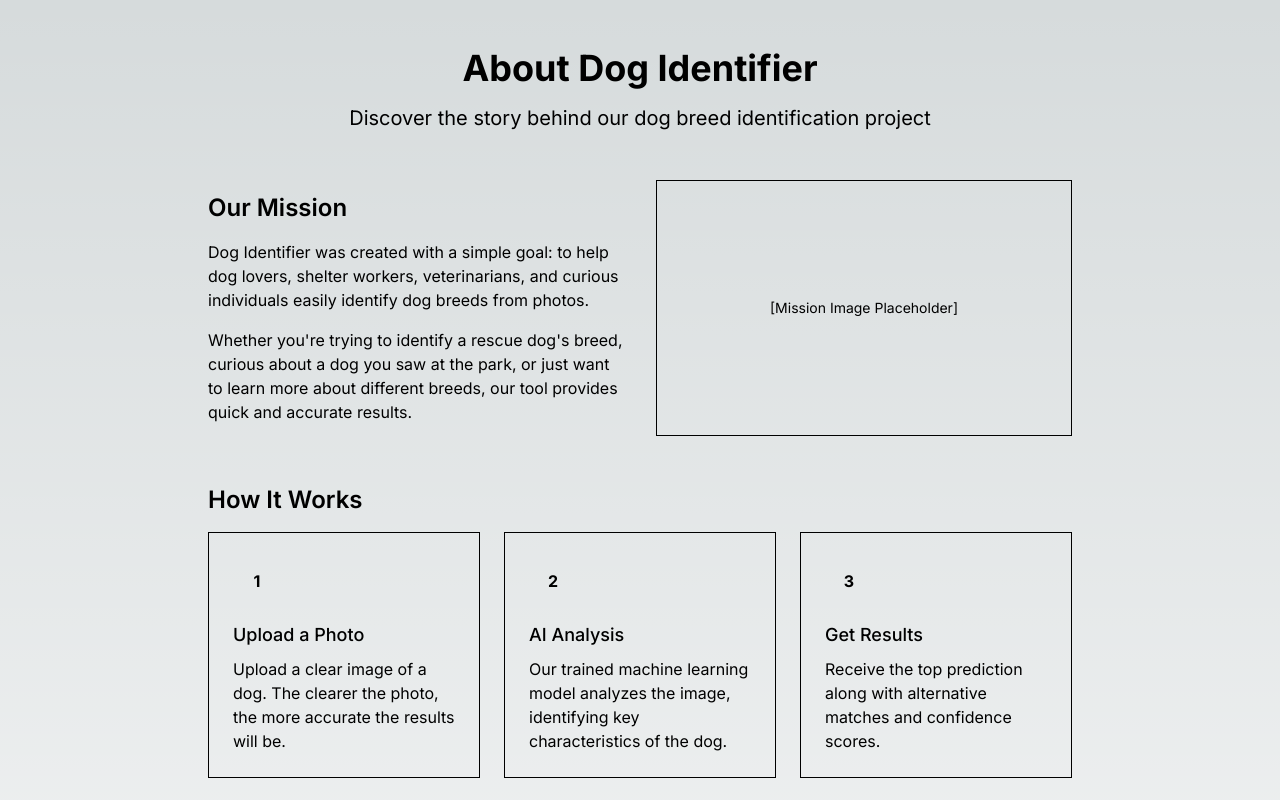
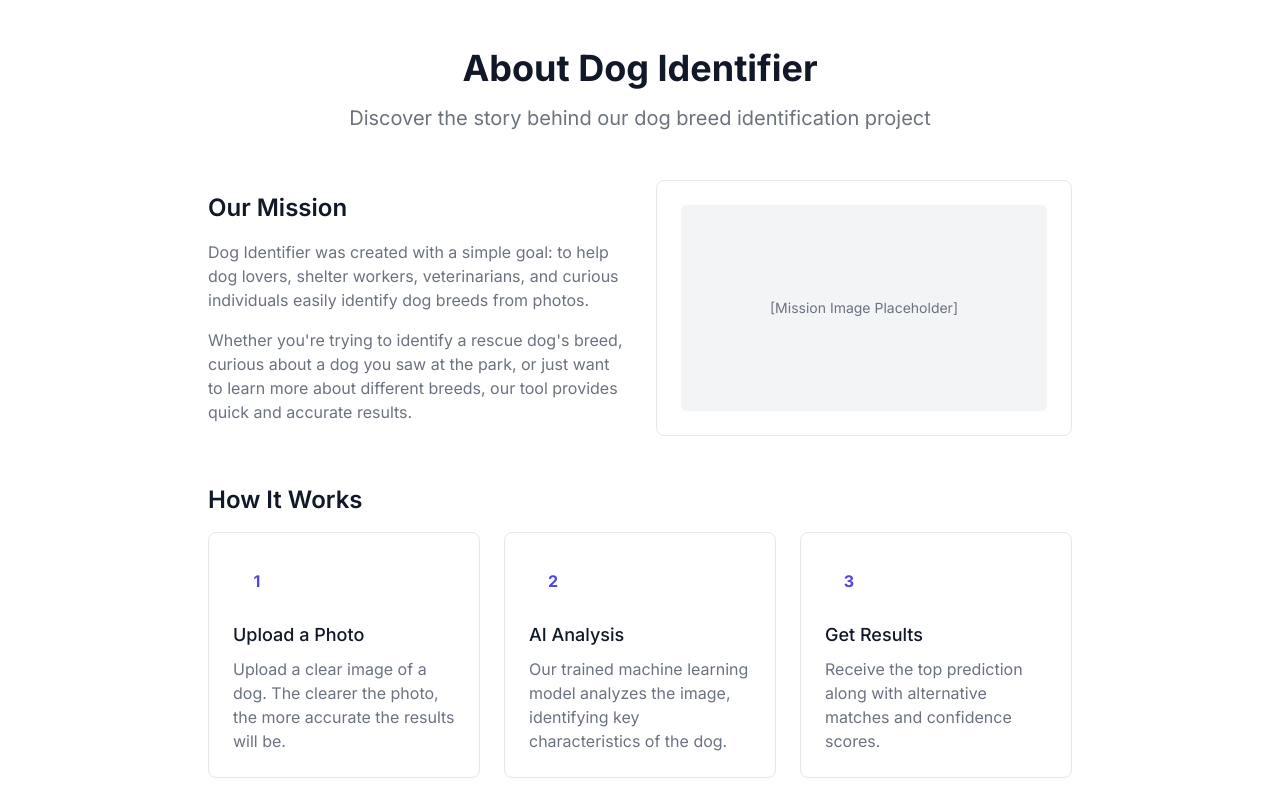
Before and after one commit to Blackbird7771/dogid, a Next.js app in the folder frontend/: page /about in a window 1280 px wide. Shown: the top 800 px of the page. Built offline with nearby package versions, Linux system fonts and the light colour scheme.

Commit message:
Fix styling issues by updating globals.css and improving post-build script

```diff
--- a/frontend/src/app/globals.css
+++ b/frontend/src/app/globals.css
@@ -3,59 +3,39 @@
 @tailwind utilities;
 
 :root {
-  --foreground-rgb: 0, 0, 0;
-  --background-start-rgb: 214, 219, 220;
-  --background-end-rgb: 255, 255, 255;
-  --primary: 59, 130, 246;
-  --primary-foreground: 255, 255, 255;
-  --secondary: 249, 250, 251;
-  --secondary-foreground: 107, 114, 128;
-  --accent: 249, 115, 22;
-  --accent-foreground: 255, 255, 255;
+  --primary: #4f46e5;
+  --primary-dark: #4338ca;
+  --secondary: #10b981;
+  --secondary-dark: #059669;
+  --background: #ffffff;
+  --foreground: #111827;
+  --muted: #f3f4f6;
+  --muted-foreground: #6b7280;
+  --accent: #ede9fe;
+  --accent-foreground: #6d28d9;
+  --border: #e5e7eb;
+  --input: #e5e7eb;
+  --ring: #e5e7eb;
+  --radius: 0.5rem;
 }
 
 @media (prefers-color-scheme: dark) {
   :root {
-    --foreground-rgb: 255, 255, 255;
-    --background-start-rgb: 0, 0, 0;
-    --background-end-rgb: 0, 0, 0;
+    --background: #111827;
+    --foreground: #f9fafb;
+    --muted: #1f2937;
+    --muted-foreground: #9ca3af;
+    --accent: #312e81;
+    --accent-foreground: #c4b5fd;
+    --border: #374151;
+    --input: #374151;
+    --ring: #4f46e5;
   }
 }
 
 body {
-  color: rgb(var(--foreground-rgb));
-  background: linear-gradient(
-      to bottom,
-      transparent,
-      rgb(var(--background-end-rgb))
-    )
-    rgb(var(--background-start-rgb));
-}
-
-@layer components {
-  .btn {
-    @apply px-4 py-2 rounded-md font-medium transition-colors;
-  }
-
-  .btn-primary {
-    @apply bg-blue-500 text-white hover:bg-blue-600;
-  }
-
-  .btn-secondary {
-    @apply bg-gray-100 text-gray-800 hover:bg-gray-200;
-  }
-
-  .card {
-    @apply bg-white rounded-lg shadow-md overflow-hidden;
-  }
-
-  .container {
-    @apply mx-auto px-4 sm:px-6 lg:px-8 max-w-7xl;
-  }
-
-  .input {
-    @apply w-full px-3 py-2 border border-gray-300 rounded-md focus:outline-none focus:ring-2 focus:ring-blue-500 focus:border-transparent;
-  }
+  background-color: var(--background);
+  color: var(--foreground);
 }
 
 @layer base {
@@ -94,3 +74,29 @@ body {
     opacity: 1;
   }
 }
+
+@layer components {
+  .btn {
+    @apply px-4 py-2 rounded-md font-medium transition-colors;
+  }
+
+  .btn-primary {
+    @apply bg-blue-500 text-white hover:bg-blue-600;
+  }
+
+  .btn-secondary {
+    @apply bg-gray-100 text-gray-800 hover:bg-gray-200;
+  }
+
+  .card {
+    @apply bg-white rounded-lg shadow-md overflow-hidden;
+  }
+
+  .container {
+    @apply mx-auto px-4 sm:px-6 lg:px-8 max-w-7xl;
+  }
+
+  .input {
+    @apply w-full px-3 py-2 border border-gray-300 rounded-md focus:outline-none focus:ring-2 focus:ring-blue-500 focus:border-transparent;
+  }
+}
```
Also changed, not shown: frontend/scripts/post-build.js (+73 -7 lines).
